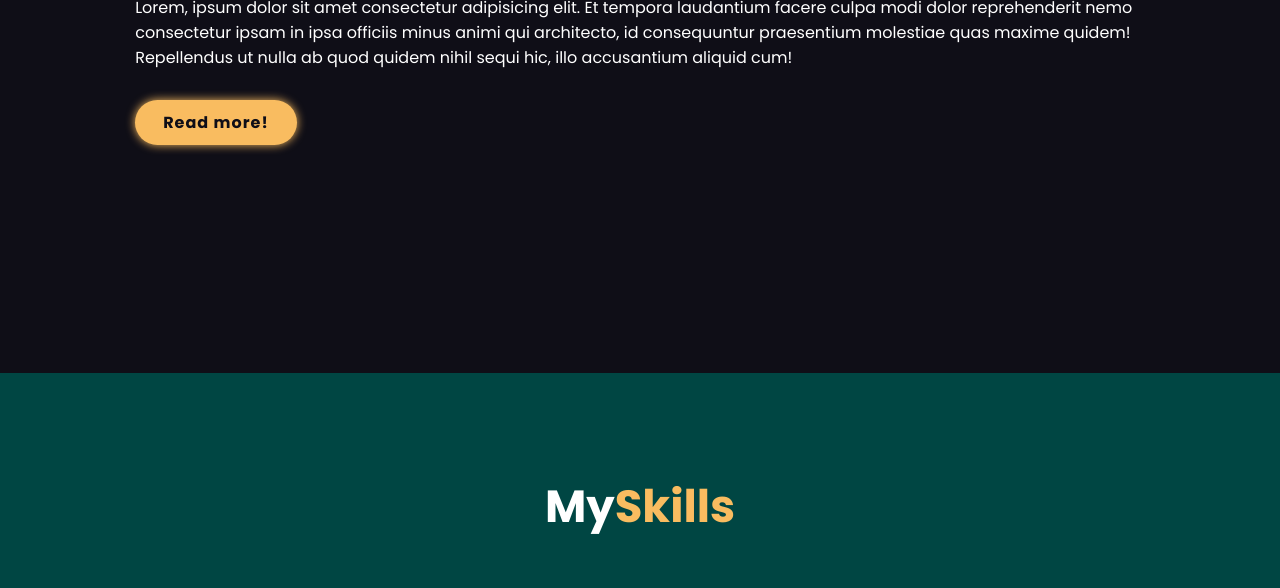
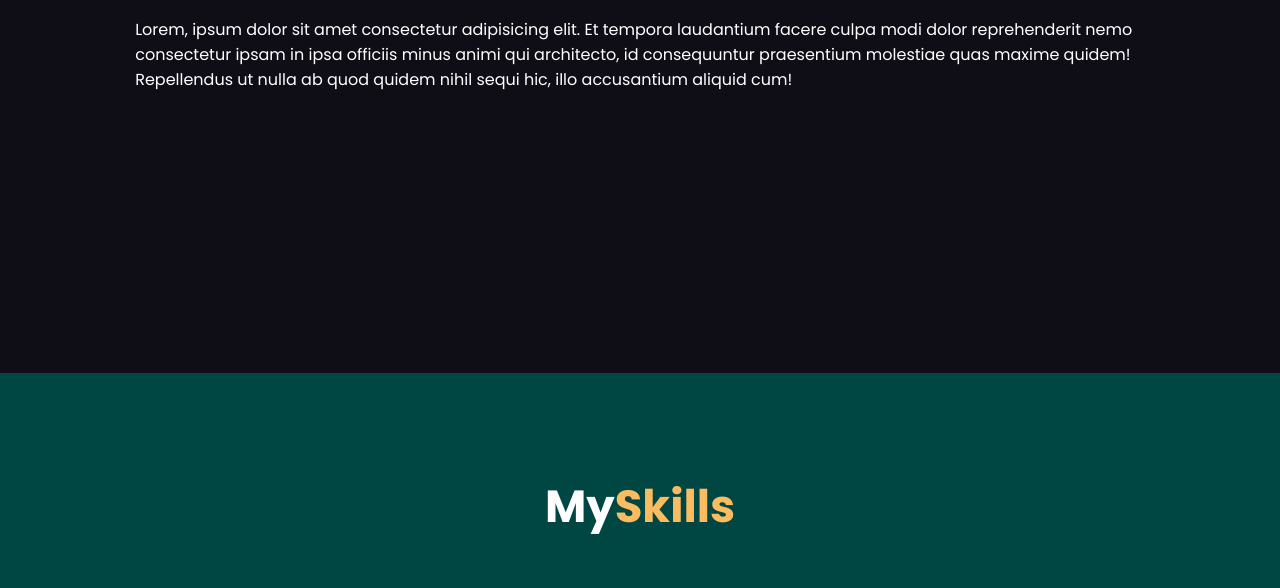
Before and after one commit to Manu05072000/portfolio, a plain HTML site: page index.html in a window 1280 px wide. Shown: the part 1227-1815 px from the top of the page. Drawn offline with nearby package versions, Linux system fonts and the light colour scheme.

Commit message:
Update index.html

```diff
--- a/index.html
+++ b/index.html
@@ -66,7 +66,7 @@
             culpa modi dolor reprehenderit nemo consectetur ipsam in ipsa officiis minus animi qui
              architecto, id consequuntur praesentium molestiae quas maxime quidem! Repellendus
               ut nulla ab quod quidem nihil sequi hic, illo accusantium aliquid cum!</p>
-              <a href="#" class="btn">Read more!</a>
+
     </div>
 </section>
 <!--About section Ends-->
```
